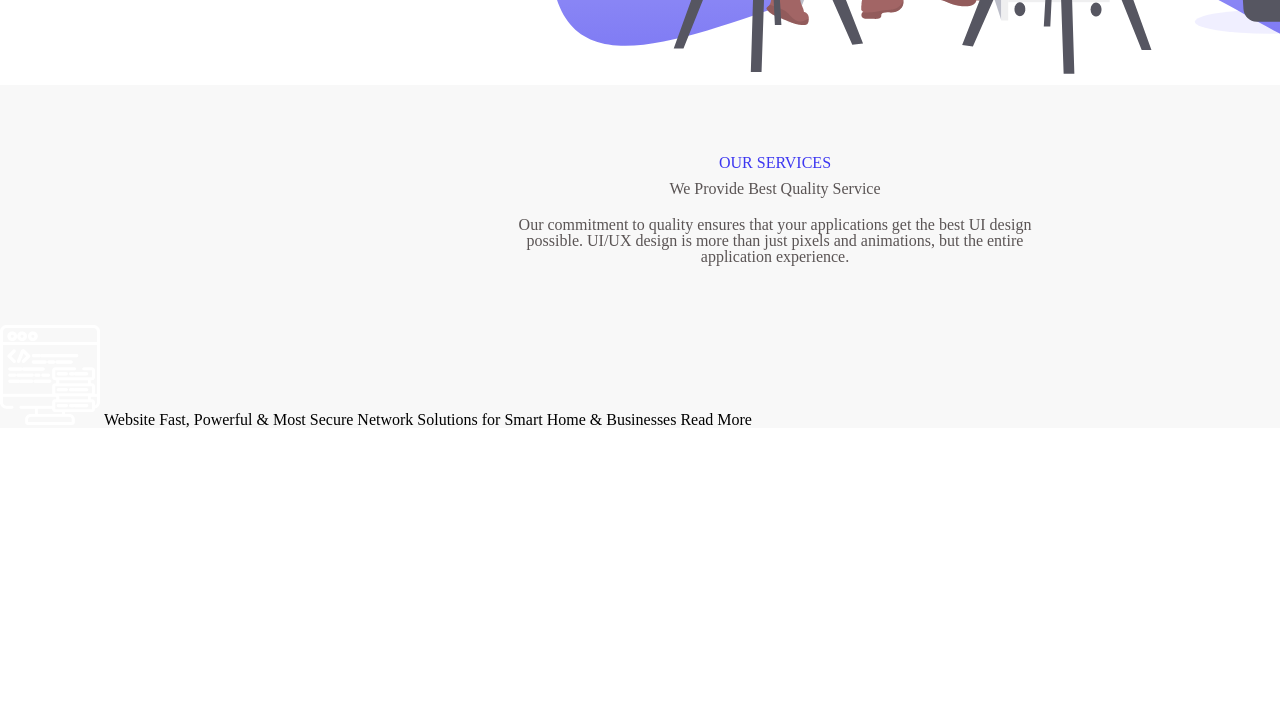
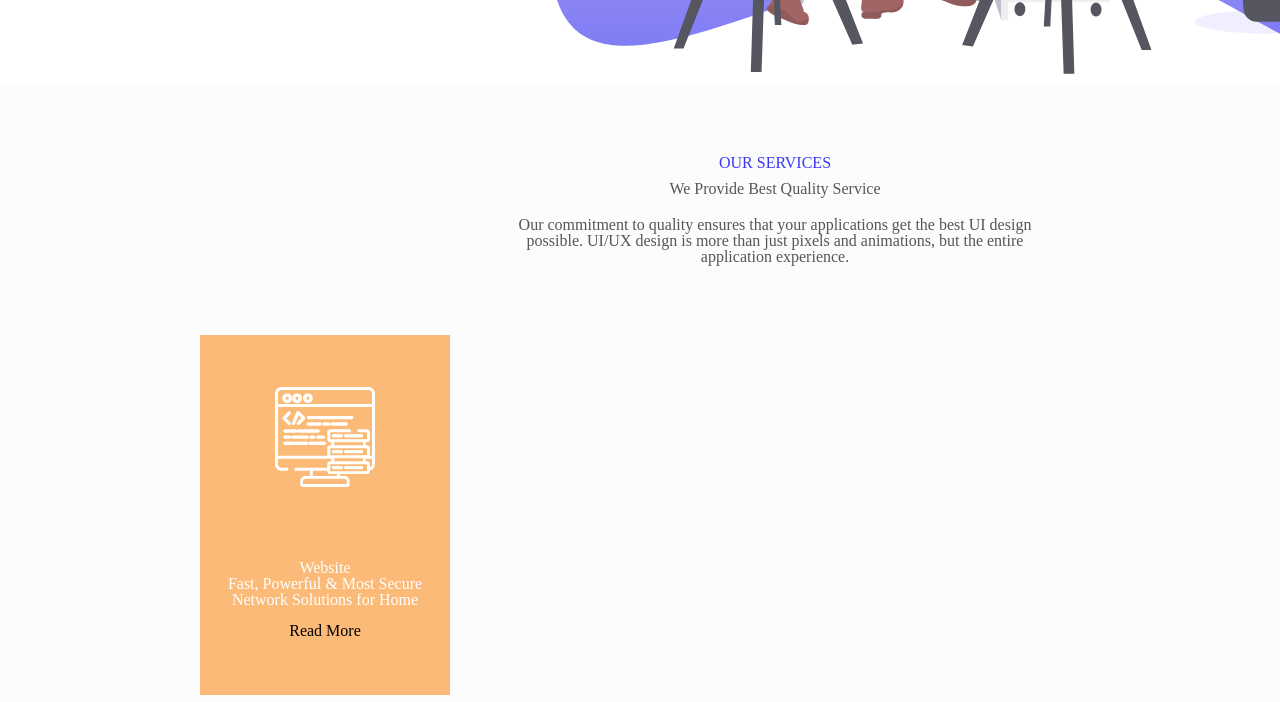
Before and after one commit to ninachadunelis/gakvetili-7, a plain HTML site: page index.html in a window 1280 px wide. Shown: the part 663-1365 px from the top of the page. Before the commit the page ends 1092 px from the top, so only its background shows below. Drawn offline with Linux system fonts and the light colour scheme.

Commit message:
more changes

```diff
--- a/css/style.css
+++ b/css/style.css
@@ -6,7 +6,6 @@
 	align-items: baseline;
 	margin-top: 30px;
 	margin-left: 50px;
-	position: relative;
 
 }
 .right-header{
@@ -19,6 +18,10 @@
 .left-header{
 	width: 195px;
 }
+li{
+	margin-left: 10px;
+
+}
 
 .content-box1{
 	display: flex;
@@ -27,15 +30,14 @@
 	margin: 0 auto;
 	margin-top: 10px;
 	margin-left: 50px;
-	margin-bottom: 200px;
 	position: absolute;
 	top: 200px;
 
 }
 .right-content{
-	width: 500px;
-	height: 450px;
-	margin-bottom: 80px;
+	width: 400px;
+	height: 400px;
+
 }
 
 .left-content{
@@ -71,7 +73,7 @@
 	top: 1400px;
 	width: 1500px;
 	margin:0 auto;
-	background: #F8F8F8;
+	background:#FBFCFD
 
 }
 .maintext-block{
@@ -104,49 +106,50 @@
 }
 
 
-/*.divline{
-	display: flex;
-	justify-content:space-between;
-	align-content: center;
-*/
+.divconainer{
+	width: 800px;
+	height: 700px;
 
 
 
 }
 .sameboxes{
-	width: 260px;
+	width: 250px;
 	height: 360px;
 	background: #FBBA77;
 	border: #707070;
-	top: 50px;
+	margin-top: 10px;
+	margin-left: 200px;
+	display: flex;
+	flex-wrap: wrap;
+    text-align: center;
+    align-content: center;
 
-/*.icon-image {
-	top: 80px;
-	left: 100px;
+
 }
-
-.klick-box{
-	width: 110px;
-	height: 36px;
-	background: red;
-	border-radius: 23px;
-	align-content: center;
-	position: relative;
-}
-
-.justtext{
-	width: 300px;
-	height: 50px;
-	background: blue;
-	text-align: center;
-	left: 100px;
-	bottom: 40px;
+.icons{
+	size: 10px;
 
 }
 .klick-text{
-	text-align: center;
-	position: absolute;
+	width: 120px;
+	height: 25px;
+	color: black;
+	padding-top: 10px;
+	background: #FBBA77;;
+	border-radius: 70px;
+	align-content: center;
+	border-color: #541515;
 
 }
+.klick-text:hover{
+	background-color: white;
 
-*/
+}
+.texts{
+	color: white;
+	margin-top: 70px;
+	display: flex;
+	flex-direction: column;
+	align-items: center;
+}
--- a/index.html
+++ b/index.html
@@ -36,7 +36,7 @@
 		    </div>
 
 		<div class="right-content">
-			<img src="images/sittingpair.png"alt="peoplr-wroking image">
+			<img src="images/sittingpair.png"alt="people-wroking image">
 
 		</div>
 		</div>
@@ -51,20 +51,26 @@
 			<p class="explain-text2">Our commitment to quality ensures that your applications get the best UI design possible. UI/UX design is more than just pixels and animations, but the entire application experience.</p>
 		</div>
 
-		<div class="divconteiner"
+		<div class="divconteiner">
 				<div class="sameboxes">
-				<img class="icon-image"src="images/data.png"alt="data image">
-				<h4>Website </h4>
-				<p class="justtext">Fast, Powerful & Most Secure Network Solutions for Smart Home & Businesses</p>
-				<div class="klick-box">
-					<p class="klick-text">Read More</p>
+					<div class="icons">
+						<img src="images/data.png"alt="data image">
+						<div class="texts">
+							 <h4>Website </h4>
+						     <p>Fast, Powerful & Most Secure Network Solutions for Home </p>
+						     <p class="klick-text">Read More</p>
+						</div>
+
+					</div>
+
+
 				</div>
 			</div>
 		<div class="sameboxes"></div>
 			<div class="sameboxes"></div>
+			<!-- <div class="sameboxes"></div>
 			<div class="sameboxes"></div>
-			<div class="sameboxes"></div>
-			<div class="sameboxes"></div>
+			<div class="sameboxes"></div>	 -->
 
 		</div>
 
```
